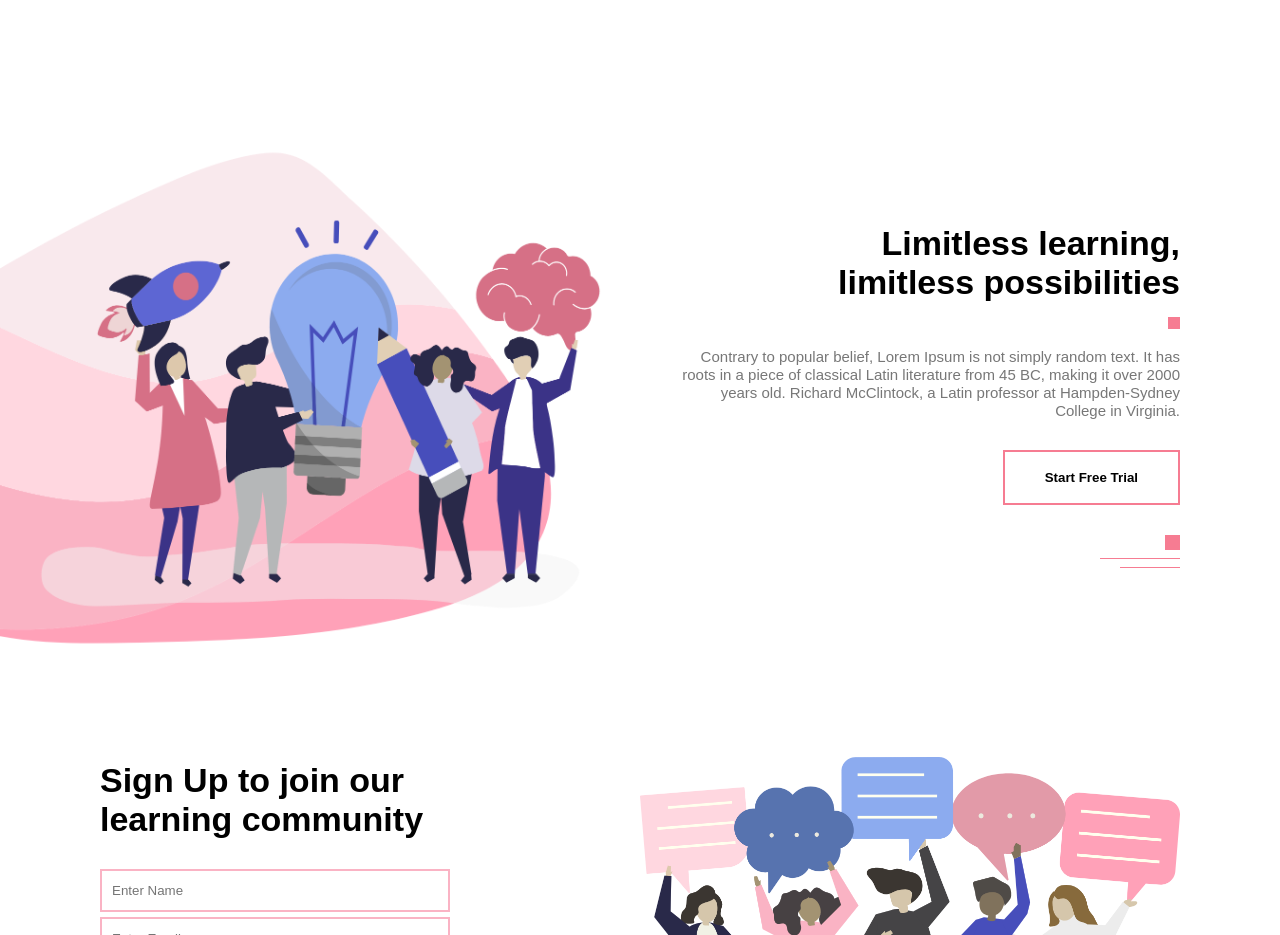
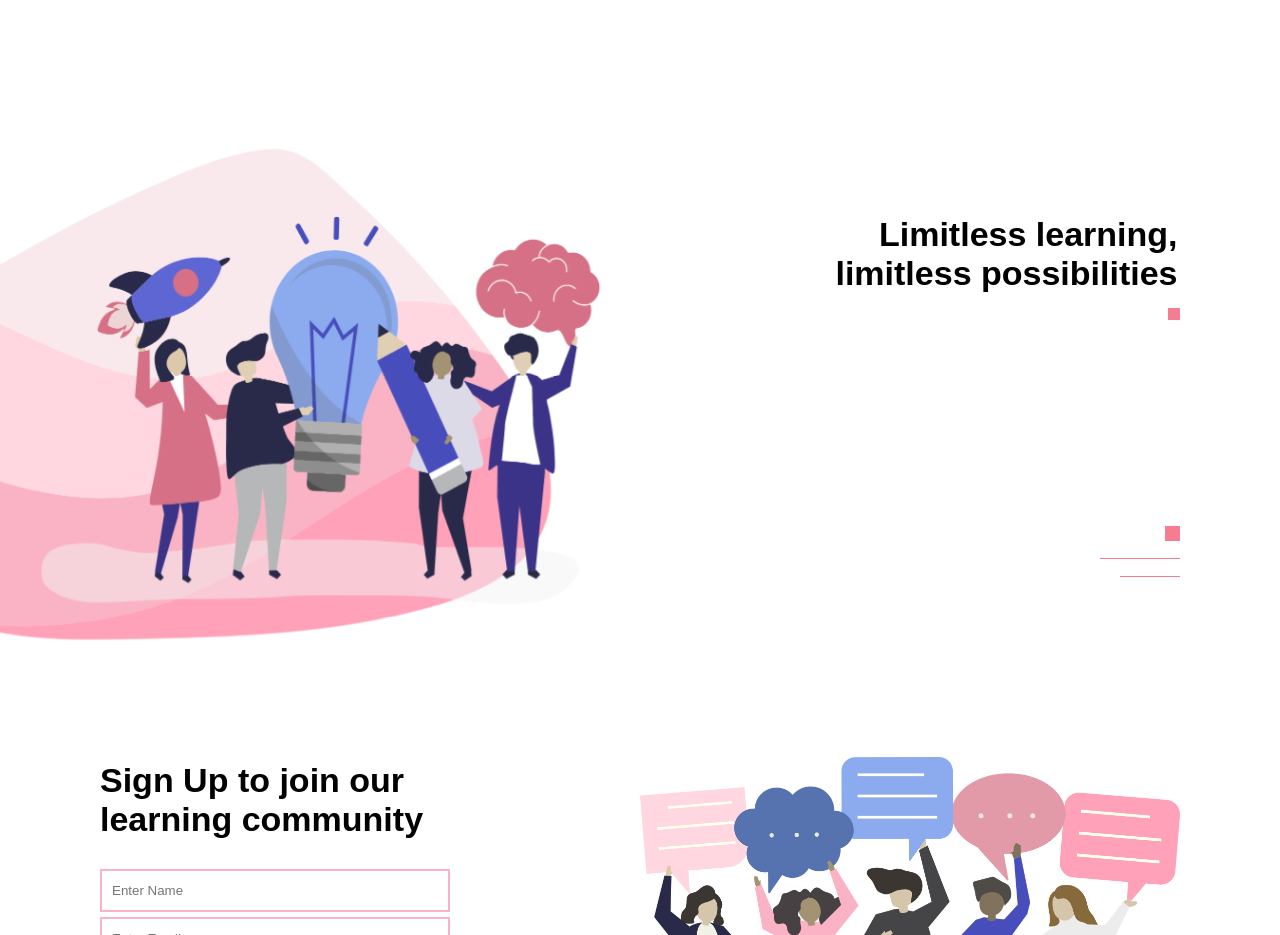
Before and after one commit to HamzaAhmedSheikh/project-5_animated-react-website, a React (Create React App) app: page / in a window 1280 px wide. Shown: the part 2700-3635 px from the top of the page. Built offline with nearby package versions, Linux system fonts and the light colour scheme.

Commit message:
add animation in offer section

```diff
--- a/src/Animated-React-Website/component/Features.js
+++ b/src/Animated-React-Website/component/Features.js
@@ -106,7 +106,7 @@ export const Features = () => {
           </div>
 
           <div className="feature-btn">
-              <div className="line animate__animated animate__wobble animate__delay-5s" ref={animatedLines}>
+              <div className="line animate__animated animate__wobble animate__delay-10s" ref={animatedLines}>
                   <span className="line-1"></span> <br />
                   <span className="line-2"></span> <br />
                   <span className="line-3"></span>
--- a/src/Animated-React-Website/component/Offer.js
+++ b/src/Animated-React-Website/component/Offer.js
@@ -1,34 +1,85 @@
-import React from 'react'
+import React, { useLayoutEffect, useRef }  from 'react'
 
 import '../css/style.css'
-
 import offer from '../images/offer.png'
 
+import AOS from 'aos';
+import 'aos/dist/aos.css';
+
+import 'animate.css'
+
 export const Offer = () => {
+
+    AOS.init({
+        offset: 180,
+        duration: 1200,
+        ease: "ease-in-out",
+    });
+
+    const refThree = useRef(null);
+    const animatedLines = useRef(null);
+
+    useLayoutEffect(() => {
+        var animateRefThree = [
+            { transform: 'translateX(-40%)' },
+          ];
+
+          var animationLine = [
+            { transform: 'translateY(-20%)' }
+          ];
+
+
+
+        refThree.current.animate(
+            animateRefThree, {
+                easing: "ease-in-out",
+                direction: "alternate",
+                duration: 1000,
+                delay: 400,
+                iterations: Infinity
+            });
+
+        animatedLines.current.animate(
+            animationLine, {
+                easing: "ease-in-out",
+                direction: "alternate",
+                duration: 600,
+                delay: 400,
+                iterations: Infinity,
+            });
+
+
+
+    })
+
+
     return (
       <section id="offer">
-        <div className="about-left-col">
+        <div className="about-left-col" ref={animatedLines}>
            <img src={offer} alt='offer section' />
         </div>
 
         <div className="about-right-col">
            <div className="about-text">
-               <h1> Limitless learning,<br/> limitless possibilities </h1>
+               <h1 ref={refThree}> Limitless learning,<br/> limitless possibilities </h1>
                <span className="square"></span>
-               <p>
+               <p data-aos="fade-right">
                 Contrary to popular belief, Lorem Ipsum is not simply random text. It has
                 roots in a piece of classical Latin literature from 45 BC, making it over
                 2000 years old. Richard McClintock, a Latin professor at Hampden-Sydney College
                 in Virginia.
                </p>
 
-               <button className="commom-btn"> Start Free Trial </button>
+               <button className="commom-btn" data-aos="fade-right"> Start Free Trial </button>
 
-               <div className="line">
+
+              <div>
                 <span className="line-1"></span> <br />
                 <span className="line-2"></span> <br />
                 <span className="line-3"></span>
-               </div>
+              </div>
+
+
 
            </div>
         </div>
```
